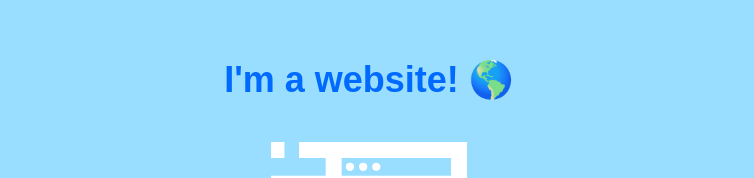
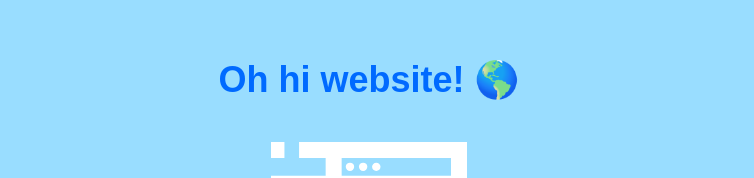
Before and after one commit to SueSmith/hello-website, a website built with Vite: page index.html in a window 1280 px wide. Shown: the part 152-330 px from the top of the page, without its empty margins (271-1025 px from the left). Built offline with nearby package versions, Linux system fonts and the light colour scheme.

Commit message:
Update index.html

```diff
--- a/index.html
+++ b/index.html
@@ -33,7 +33,7 @@
     -->
   <div class="wrapper">
     <div class="content" role="main">
-      <h1 class="title">I'm a website! 🌎</h1>
+      <h1 class="title">Oh hi website! 🌎</h1>
       <img src="/speedy-website.svg" class="illustration" alt="speedy website" />
       <div class="instructions">
         <p>
```
